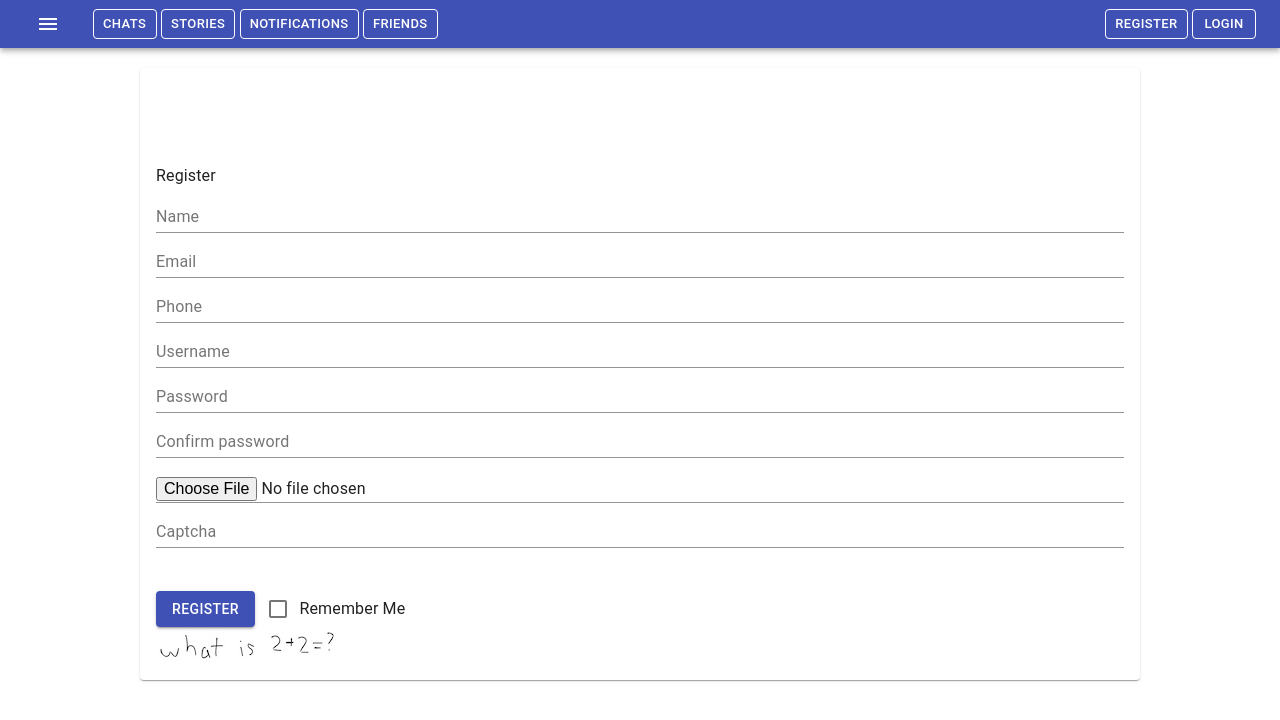
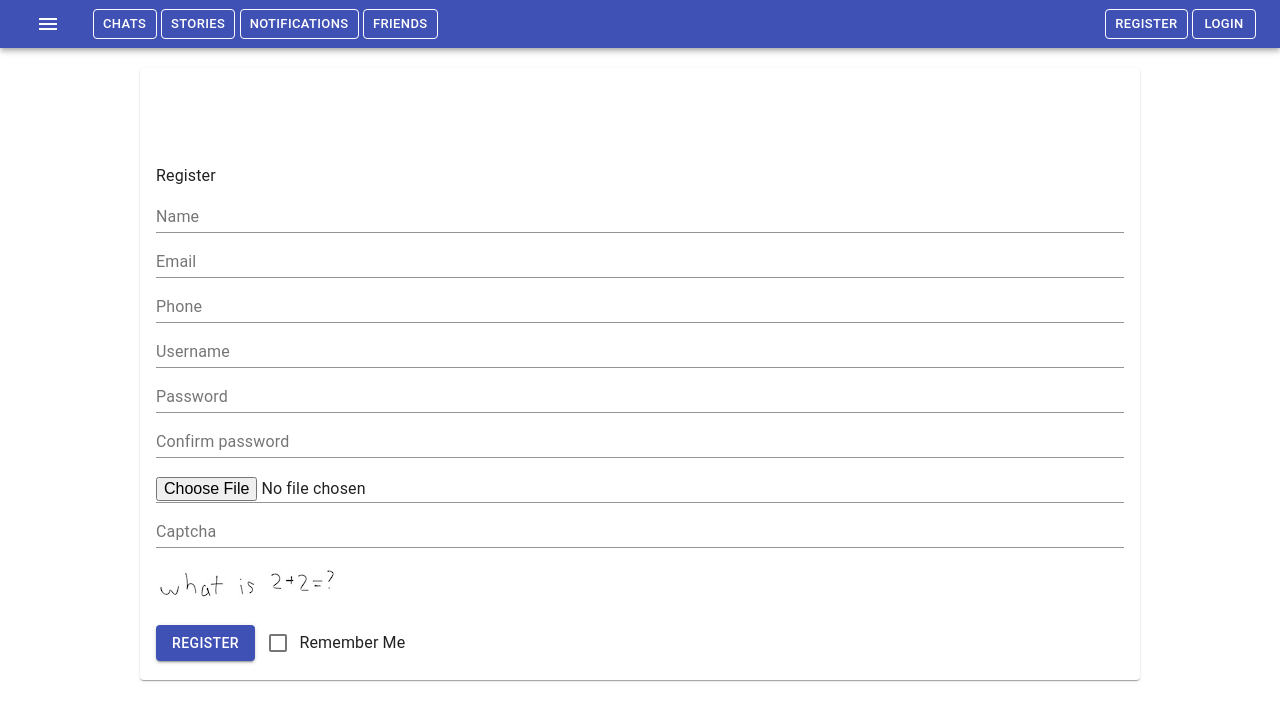
Before and after one commit to spicecat/ghostmeme, a React (Create React App) app: page /register in a window 1280 px wide. Shown: the top 720 px of the page. Built offline with nearby package versions, Linux system fonts and the light colour scheme; no server answers; what superagent-cache would draw is missing.

Commit message:
fixed captcha

```diff
--- a/src/App.jsx
+++ b/src/App.jsx
@@ -11,6 +11,7 @@ import Home from './containers/Home'
 import Search from './containers/Search'
 import Login from './containers/Login'
 import Register from './containers/Register'
+import ResetPassword from './containers/ResetPassword'
 import Chats from './containers/Chats'
 import Stories from './containers/Stories'
 import Notifications from './containers/Notifications'
@@ -34,11 +35,12 @@ export default function App() {
             <br /><br />
             <Switch>
               <Route exact path='/' component={Home} />
+              <Route exact path='/login' component={Login} />
+              <Route exact path='/register' component={Register} />
+              <Route exact path='/reset_password' component={ResetPassword} />
               <Route exact path='/chats'><Chats user={user} /></Route>
               <Route exact path='/stories' ><Stories user={user} /></Route>
               <Route exact path='/notifications' >< Notifications user={user} /></Route>
-              <Route exact path='/login' component={Login} />
-              <Route exact path='/register' component={Register} />
               <Route exact path='/friends' ><Friends user={user} updateUser={updateUser} /></Route>
               <Route path='*' component={NotFound} />
             </Switch>
--- a/src/components/Alert.jsx
+++ b/src/components/Alert.jsx
@@ -23,7 +23,8 @@ export default function Alert({ msg = 'Error', type = 'error', statusCode }) {
                 400: 'Bad Request',
                 401: `Incorrect username or password. ${3 - getLoginAttempts()} attempts remaining`,
                 403: `0 login attempts remain. Try again in ${formatTime(getLoginTimeout())}`,
-                409: 'Username or email taken'
+                409: 'Username or email taken',
+                501: 'Not Implemented'
             }[statusCode] || 'Error')
             setOpen(true)
         }
--- a/src/components/Form.jsx
+++ b/src/components/Form.jsx
@@ -3,9 +3,13 @@ import { upperFirst } from 'lodash/string'
 import { useFormik } from 'formik'
 import { Button, TextField, Typography, FormControlLabel, Checkbox } from '@material-ui/core'
 
+import captchaSrc from '../assets/captcha.jpg'
+
 import { fieldInfo, passwordStrength } from '../services/schemas'
 
-export default function Form({ name, action, schema, search = false }) {
+
+export default function Form({ name, action, schema, rememberMe = true, search = false }) {
+    const captcha = 'captcha' in schema.fields
     const fields = Object.keys(schema.fields)
     const formik = useFormik({
         initialValues: fields.reduce((o, i) => ({ ...o, [i]: '' }), {}),
@@ -34,10 +38,15 @@ export default function Form({ name, action, schema, search = false }) {
                     {search && <>&nbsp;&nbsp;</>}
                 </span>
             )}
-            {search || <><br /><br /><br /></>}
+            {search || <><br /><br /></>}
+            {captcha &&
+                <div>
+                    <img src={captchaSrc} alt='CAPTCHA' />
+                    <br /><br />
+                </div>}
             <Button type='submit' variant='contained' color='primary'>{search ? 'Search' : name}</Button>
             &nbsp;&nbsp;&nbsp;
-            {search || <FormControlLabel
+            {(rememberMe && !search) && <FormControlLabel
                 control={<Checkbox checked={formik.rememberMe} onChange={formik.handleChange} name='rememberMe' />}
                 label='Remember Me'
             />}
--- a/src/containers/Login.jsx
+++ b/src/containers/Login.jsx
@@ -1,13 +1,13 @@
 import React, { useState, useEffect } from 'react'
+import { Link } from 'react-router-dom'
 
 import { login } from '../services/userService'
 import { loginSchema } from '../services/schemas'
-import ResetPassword from './ResetPassword'
 
 import Form from '../components/Form'
 import Alert from '../components/Alert'
 
-export const Login = () => {
+export default function Login() {
     const [statusCode, setStatusCode] = useState(100)
 
     useEffect(() => {
@@ -23,9 +23,9 @@ export const Login = () => {
                 setStatusCode(await login(values))
             }
             } schema={loginSchema} />
+            <br />
+            <Link to='/reset_password'>Forgot Password</Link>
         </>
     )
 
 }
-
-export default Login
--- a/src/containers/Register.jsx
+++ b/src/containers/Register.jsx
@@ -5,9 +5,8 @@ import { registerSchema } from '../services/schemas'
 
 import Form from '../components/Form'
 import Alert from '../components/Alert'
-import captcha from '../assets/captcha.jpg'
 
-export const Register = () => {
+export default function Register() {
     const [statusCode, setStatusCode] = useState(100)
 
     useEffect(() => {
@@ -23,9 +22,6 @@ export const Register = () => {
                 setStatusCode(await register(values))
             }
             } schema={registerSchema} />
-            <img src={captcha} alt='CAPTCHA' />
         </>
     )
 }
-
-export default Register
--- a/src/containers/ResetPassword.jsx
+++ b/src/containers/ResetPassword.jsx
@@ -1,6 +1,34 @@
+
+import React, { useState, useEffect } from 'react'
+
+import { resetPassword } from '../services/userService'
+import { resetPasswordSchema } from '../services/schemas'
+
+import Form from '../components/Form'
+import Alert from '../components/Alert'
+
+export default function ResetPassword() {
+    const [statusCode, setStatusCode] = useState(100)
+
+    useEffect(() => {
+        if ([201, 202].includes(statusCode)) window.location.href = '/'
+    }, [statusCode])
+
+    return (
+        <>
+            <Alert statusCode={statusCode} />
+            <br />
+            <Form name='Reset Password' action={async values => {
+                setStatusCode(102)
+                setStatusCode(await resetPassword(values))
+            }
+            } schema={resetPasswordSchema} rememberMe={false} />
+        </>
+    )
+}
+
 // import React, { useState } from 'react'
 // import { Auth } from 'aws-amplify'
-// import { Link } from 'react-router-dom'
 // import {
 //   HelpBlock,
 //   FormGroup,
--- a/src/services/schemas.js
+++ b/src/services/schemas.js
@@ -34,7 +34,7 @@ export const registerSchema = Yup.object({
         .min(11, 'Password strength: weak')
         .required('Password is required'),
     confirm_password: Yup.string()
-        .oneOf([Yup.ref('password'), null], 'Passwords must match')
+        .oneOf([Yup.ref('password')], 'Passwords must match')
         .required('Confirm password is required'),
     profile_picture: Yup.mixed()
         .nullable()
@@ -42,7 +42,16 @@ export const registerSchema = Yup.object({
         .test('fileSize', 'File must be ≤ 130 KB', validateFileSize),
     captcha: Yup.string()
         .required('CAPTCHA is required')
-        .matches('4', 'Invalid CAPTCHA')
+        .oneOf(['4'], 'Invalid CAPTCHA')
+})
+
+export const resetPasswordSchema = Yup.object({
+    email: Yup.string()
+        .required('Email is required')
+        .email('Invalid email'),
+    captcha: Yup.string()
+        .required('CAPTCHA is required')
+        .oneOf(['4'], 'Invalid CAPTCHA')
 })
 
 export const passwordStrength = ({ length }) =>
--- a/src/services/userService.js
+++ b/src/services/userService.js
@@ -59,6 +59,11 @@ export const login = async ({ username, password, rememberMe }) => {
     cookies.set('token', token)
     cookies.remove('loginAttempts')
     return response.statusCode
+}
+
+export const resetPassword = ({ email }) => {
+    console.log(email)
+    return 501
 }
 
 export const logout = () => {
```
